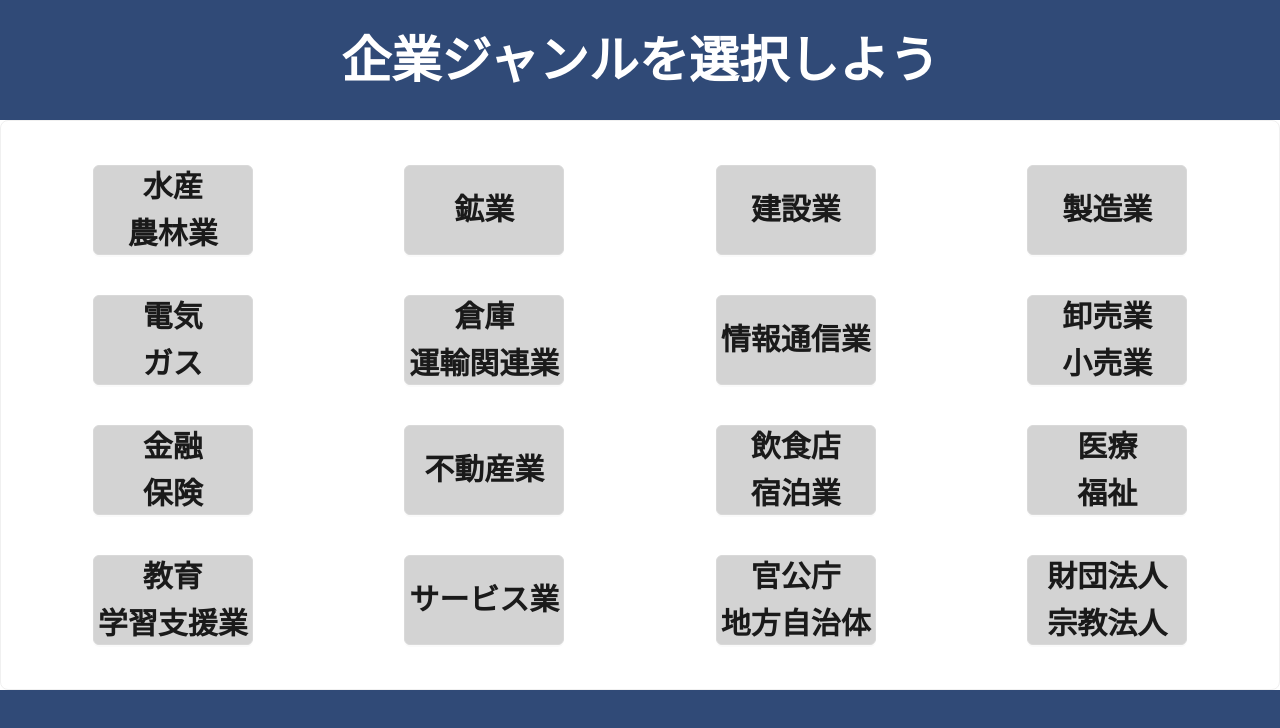
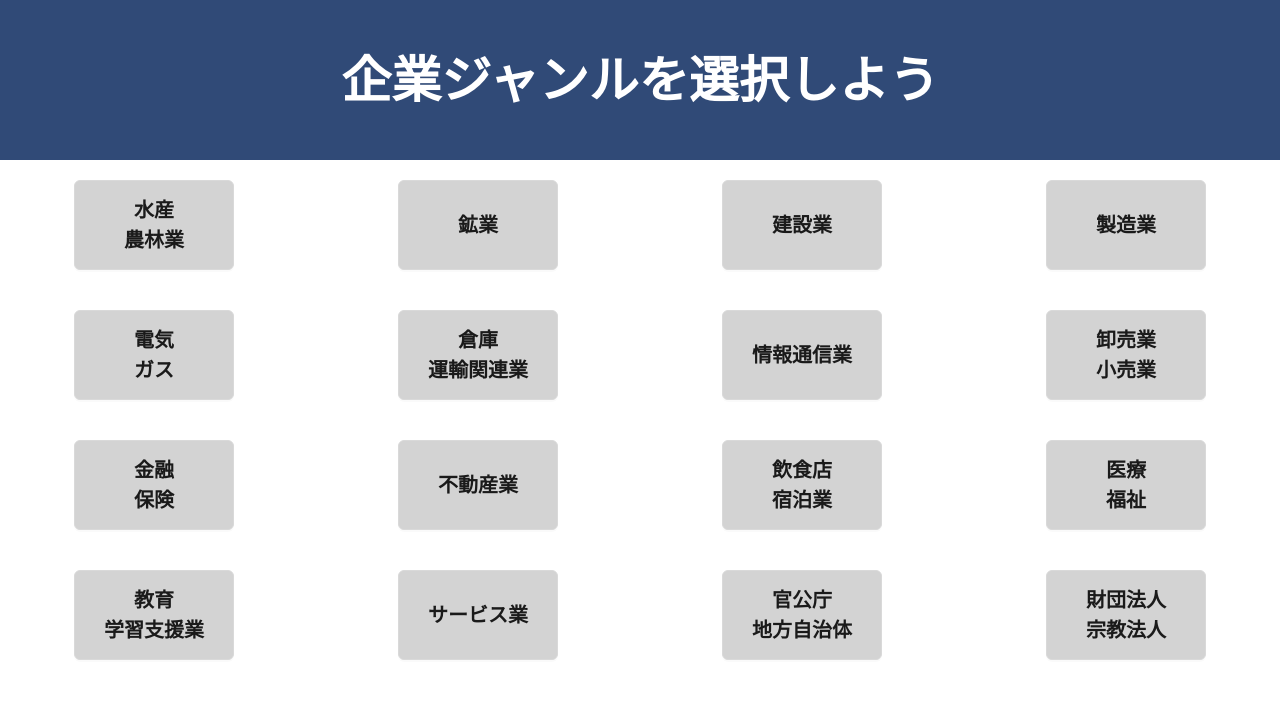
Before and after one commit to Kimoto-Norihiro/hackathon2024-winter-jagaimo-bros, a Next.js app in the folder frontend/: page /top in a window 1280 px wide. Shown: the top 728 px of the page. Built offline with nearby package versions, Linux system fonts and the light colour scheme.

Commit message:
フッターにでる横線を消しました

```diff
--- a/frontend/src/components/industrySelect.tsx
+++ b/frontend/src/components/industrySelect.tsx
@@ -7,7 +7,7 @@
 const headerStyle: React.CSSProperties = {
     textAlign: 'center',
     color: '#fff',
-    height: '15vh',
+    height: '20vh',
     paddingInline: 48,
     lineHeight: '64px',
     backgroundColor: '#304a77',
@@ -23,28 +23,21 @@
     backgroundColor: 'white',
 };
 
-const footerStyle: React.CSSProperties = {
-    textAlign: 'center',
-    color: '#fff',
-    height: '16.6vh',
-    backgroundColor: '#304a77',
-};
-
 const titleStyle: React.CSSProperties = {
     color: '#fff',
-    margin: '20px',
-    fontSize: "50px"
+    fontSize: "50px",
+    margin: "20px"
  };
 
 const buttonStyle: React.CSSProperties = {
-    marginTop: "20px",
-    marginBottom: "20px",
+    margin: "20px",
     width: "160px",
     height: "90px",
     backgroundColor: "lightgray",
-    fontSize: "30px",
-    fontWeight: "bold",
+    fontSize: "20px",
+    fontWeight: "bold"
 };
+
 
 // 業種選択する画面
 export const IndustrySelect = () => {
@@ -63,7 +56,7 @@
             <div style={headerStyle}>
                 <Title level={1} style={titleStyle}>企業ジャンルを選択しよう</Title>
             </div>
-            <Card>
+            <div>
                 {buttonRows.map((row, rowIndex) => (
                     <Row gutter={[16, 16]} key={rowIndex}>
                         {row.map((buttonLabel, colIndex) => (
@@ -78,8 +71,7 @@
                         ))}
                     </Row>
                 ))}
-            </Card>
-            <div style={footerStyle}></div>
+            </div>
         </div>
     );
 }
```
